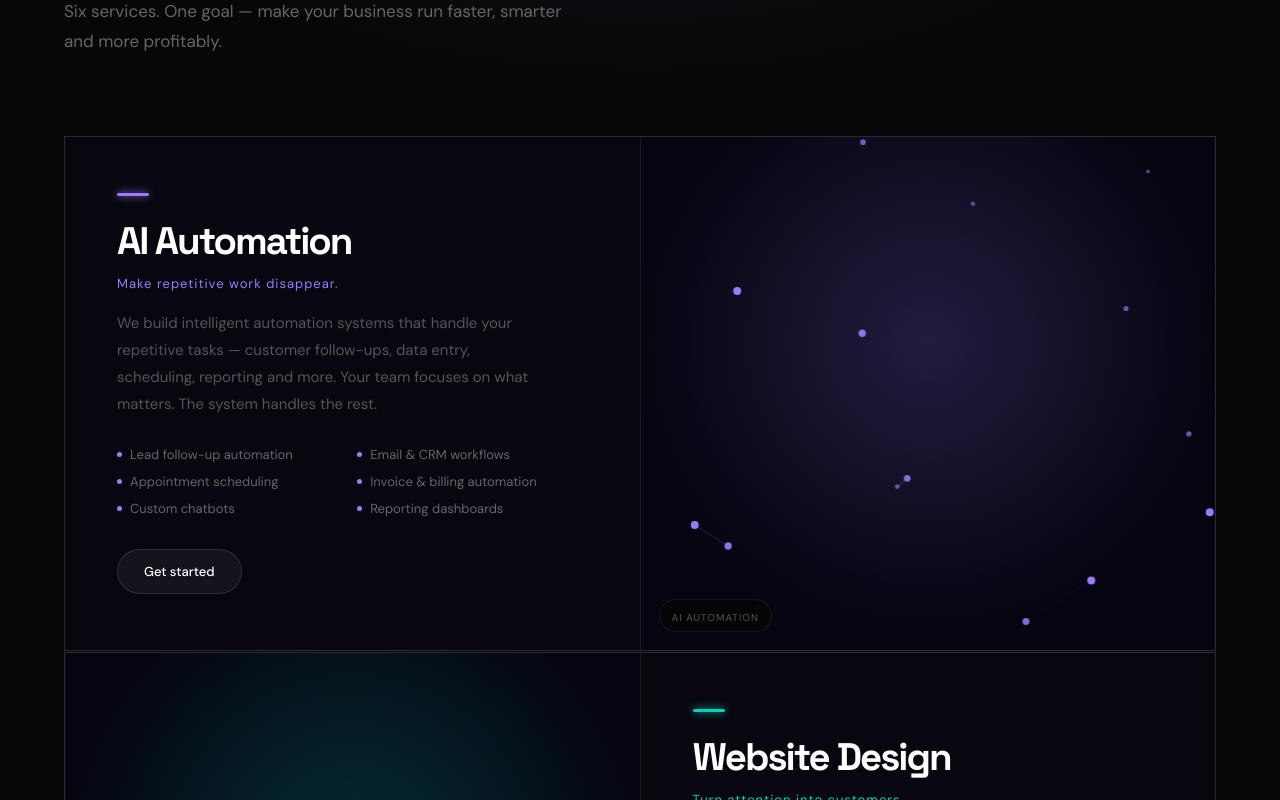
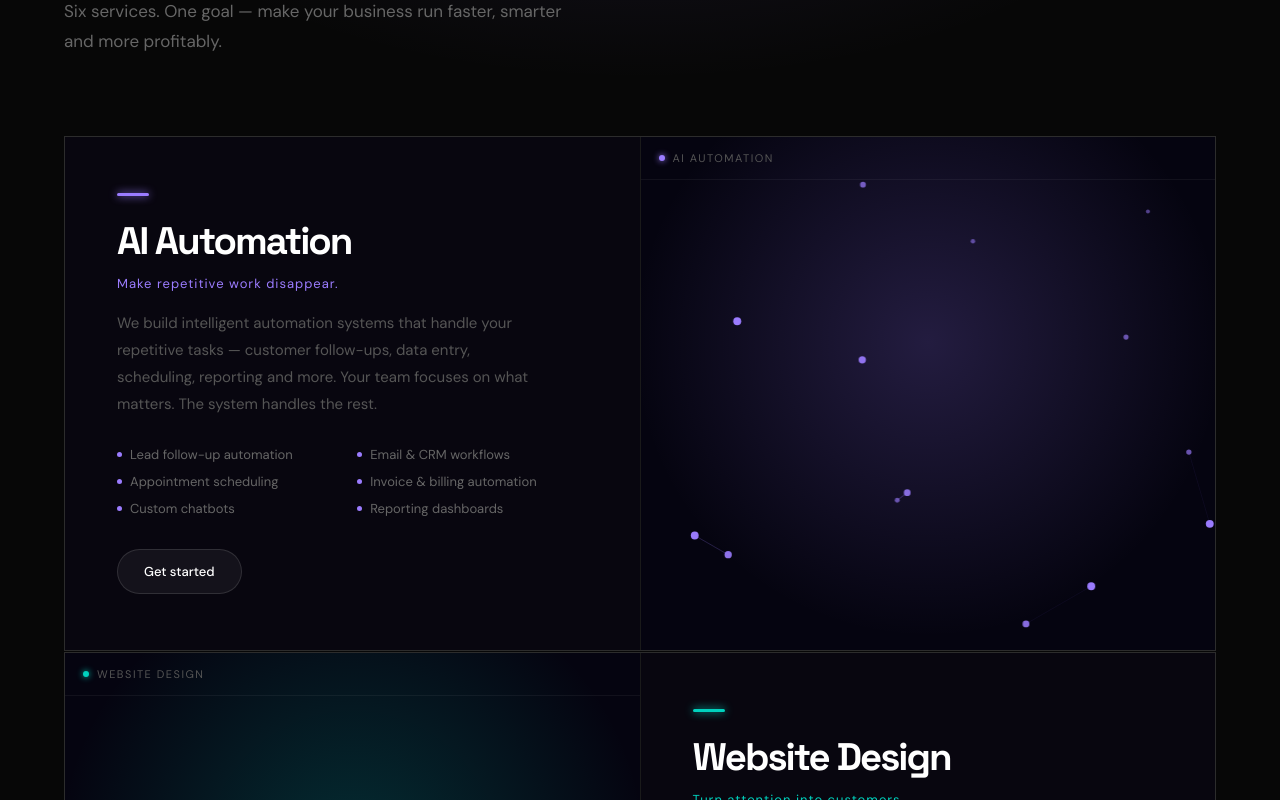
Before and after one commit to Utsava19/goonya.com.au, a React (Vite) app: page /services in a window 1280 px wide. Shown: the part 460-1260 px from the top of the page. Built offline with nearby package versions, Linux system fonts and the light colour scheme; the HTML template or start-up script is replaced by a standard one.

Commit message:
Update Services.jsx

```diff
--- a/src/pages/Services.jsx
+++ b/src/pages/Services.jsx
@@ -297,6 +297,32 @@ export default function Services() {
         </div>
       </section>
 
+      {/* MOBILE ANIMATED PILLS — visible on mobile only */}
+      <div className="sv-pills" style={{
+        display:"none",
+        overflowX:"auto", WebkitOverflowScrolling:"touch",
+        padding:"16px 20px 20px",
+        gap:"10px",
+        borderBottom:`1px solid ${L}`,
+        scrollbarWidth:"none",
+      }}>
+        {[
+          {l:"AI Automation", c:"#9b7cff"},
+          {l:"Websites",      c:"#00d2be"},
+          {l:"Marketing",     c:"#ff64b4"},
+          {l:"Systems",       c:"#64b4ff"},
+          {l:"Social Media",  c:"#e879f9"},
+          {l:"Admin",         c:"#4ade80"},
+        ].map(({l,c},i)=>(
+          <div key={l} style={{
+            padding:"8px 16px", borderRadius:"100px", flexShrink:0,
+            background:`${c}18`, border:`1px solid ${c}40`,
+            fontSize:"12px", color:c, fontWeight:500,
+            animation:`pillIn .4s ease ${i*.08}s both`,
+          }}>{l}</div>
+        ))}
+      </div>
+
       {/* SERVICES */}
       <div style={{width:"min(1400px,90vw)",margin:"0 auto 130px"}}>
         {services.map(({title,short,color,accent,desc,features,Anim},i)=>(
@@ -335,17 +361,23 @@ export default function Services() {
 
             {/* live animation panel */}
             <div style={{background:"#050410",position:"relative",overflow:"hidden",
-              minHeight:"360px",order:i%2===0?2:1}} className="sv-anim">
+              minHeight:"360px",order:i%2===0?2:1,
+              display:"flex",flexDirection:"column"}} className="sv-anim">
+              {/* coloured glow */}
               <div style={{position:"absolute",inset:0,
                 background:`radial-gradient(circle at 50% 40%, ${color}, transparent 70%)`,
-                pointerEvents:"none"}}/>
-              <div style={{position:"relative",zIndex:1,height:"100%"}}>
+                pointerEvents:"none",zIndex:0}}/>
+              {/* title badge — TOP not bottom, won't overlap animation */}
+              <div style={{padding:"14px 18px",borderBottom:"1px solid rgba(255,255,255,.05)",
+                display:"flex",alignItems:"center",gap:"8px",
+                position:"relative",zIndex:2,flexShrink:0}}>
+                <div style={{width:"6px",height:"6px",borderRadius:"50%",
+                  background:accent,boxShadow:`0 0 6px ${accent}`}}/>
+                <span style={{fontSize:"11px",color:"#555",letterSpacing:"1.5px"}}>{title.toUpperCase()}</span>
+              </div>
+              {/* animation content */}
+              <div style={{position:"relative",zIndex:1,flex:1,minHeight:"260px"}}>
                 <Anim/>
-              </div>
-              <div style={{position:"absolute",bottom:"18px",left:"18px",
-                padding:"5px 12px",background:"rgba(7,7,7,.85)",
-                border:"1px solid rgba(255,255,255,.07)",borderRadius:"100px"}}>
-                <span style={{fontSize:"10px",color:"#555",letterSpacing:"1px"}}>{title.toUpperCase()}</span>
               </div>
             </div>
           </div>
@@ -372,11 +404,42 @@ export default function Services() {
       </div>
 
       <style>{`
+        @keyframes pillIn {
+          from { opacity:0; transform:translateY(10px) scale(.95); }
+          to   { opacity:1; transform:translateY(0) scale(1); }
+        }
+
+        /* show pills on mobile */
+        @media(max-width:850px){
+          .sv-pills { display:flex !important; }
+          .sv-pills::-webkit-scrollbar { display:none; }
+        }
+
+        /* mobile service cards */
         @media(max-width:850px){
           .sv-card { grid-template-columns:1fr !important; }
-          .sv-anim { order:1 !important; min-height:200px !important; }
-          .sv-text  { order:2 !important; padding:36px 24px !important; }
-          div[style*="gridTemplateColumns:\"1fr 1fr\""]:not(.sv-card){ grid-template-columns:1fr !important; }
+          .sv-anim {
+            order:1 !important;
+            min-height:260px !important;
+          }
+          .sv-text {
+            order:2 !important;
+            padding:32px 20px !important;
+          }
+          .sv-text > div[style*="1fr 1fr"] {
+            grid-template-columns:1fr !important;
+          }
+        }
+
+        /* scroll reveal */
+        .sv-rv {
+          transition: opacity .7s ease, transform .7s ease;
+        }
+
+        @media(min-width:851px){
+          .sv-card:hover .sv-anim {
+            filter: brightness(1.1);
+          }
         }
       `}</style>
     </div>
```
